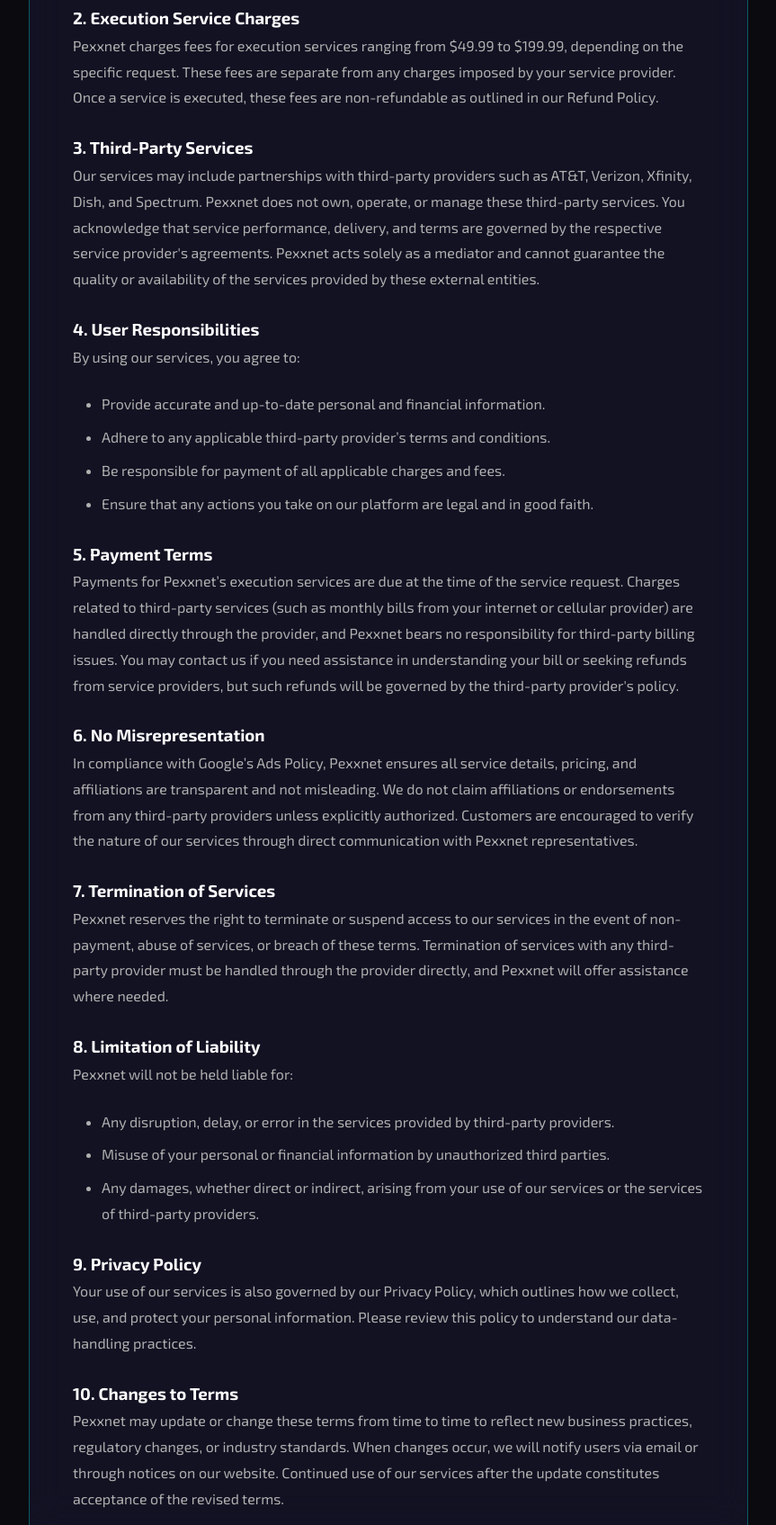
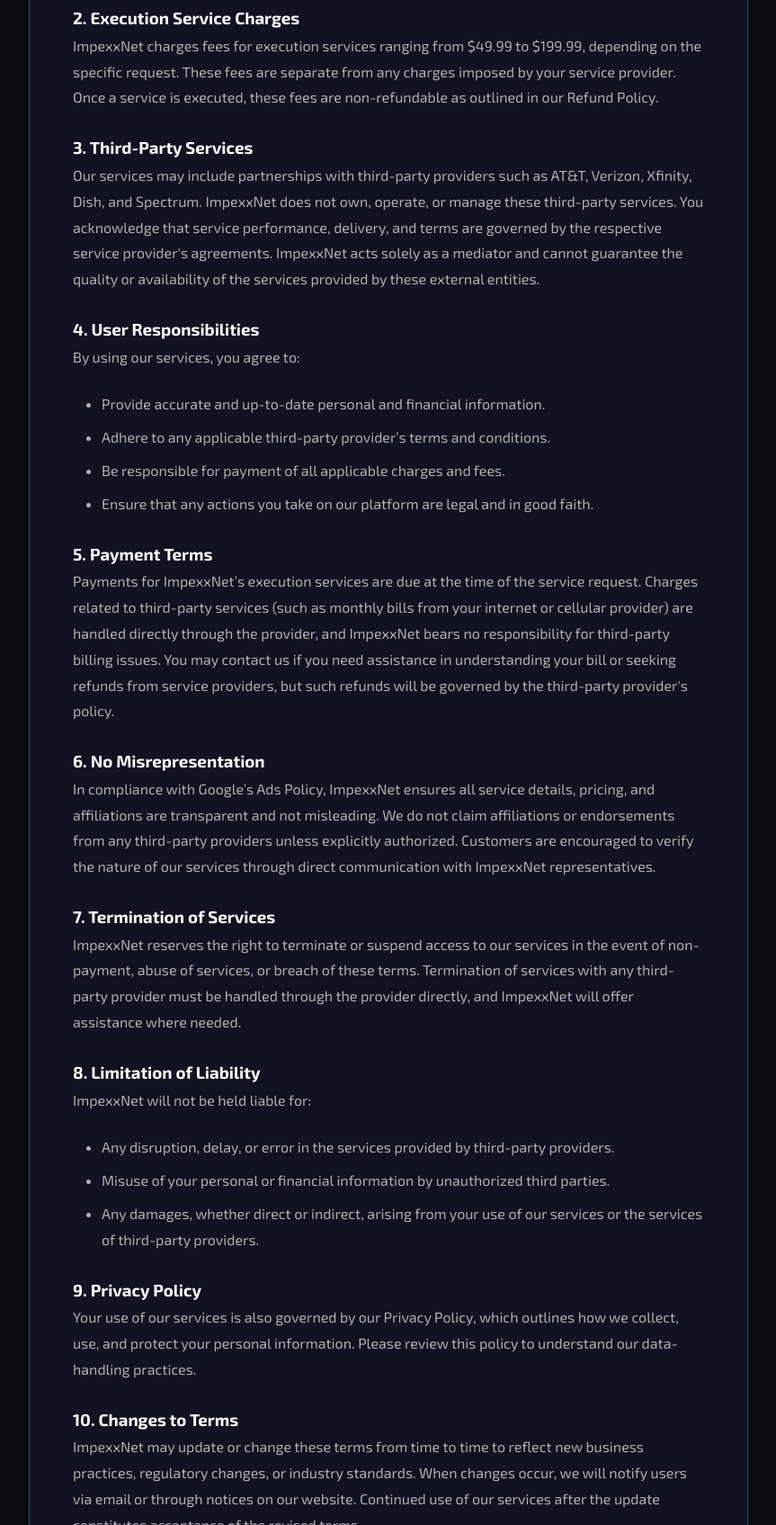
Before and after one commit to pexxnet/pexx-net, a website built with Vite: page terms-conditions.html in a window 1280 px wide. Shown: the part 1105-2800 px from the top of the page at 90% size, without its empty margins (208-1071 px from the left). Built offline with nearby package versions, Linux system fonts and the light colour scheme.

Commit message:
Update terms-conditions.html

```diff
--- a/terms-conditions.html
+++ b/terms-conditions.html
@@ -4,7 +4,7 @@
 <head>
     <meta charset="UTF-8">
     <meta name="viewport" content="width=device-width, initial-scale=1.0">
-    <title>Terms & Conditions - PexxNet</title>
+    <title>Terms & Conditions - ImpexxNet</title>
     <link rel="stylesheet" href="style.css">
     <link
         href="https://fonts.googleapis.com/css2?family=Orbitron:wght@400;500;600;700;800;900&family=Exo+2:wght@300;400;500;600;700;800&display=swap"
@@ -18,7 +18,7 @@
         <div class="nav-container">
             <div class="nav-logo">
                 <a href="index.html">
-                    <h2>PexxNet</h2>
+                    <h2>ImpexxNet</h2>
                 </a>
                 <div class="logo-glow"></div>
             </div>
@@ -48,13 +48,13 @@
 
             <div class="legal-content">
                 <h2>Terms & Conditions</h2>
-                <p>Welcome to Pexxnet. These Terms &amp; Conditions govern your use of our website, services, and
+                <p>Welcome to ImpexxNet. These Terms &amp; Conditions govern your use of our website, services, and
                     products. By accessing or using our services, you agree to these terms, which establish a legally
-                    binding agreement between you and Pexxnet. Please read these carefully to understand your rights and
+                    binding agreement between you and ImpexxNet. Please read these carefully to understand your rights and
                     obligations.</p>
 
                 <h3>1. Services Offered</h3>
-                <p>Pexxnet is an authorized dealer and certified retailer offering services such as internet, streaming,
+                <p>ImpexxNet is an authorized dealer and certified retailer offering services such as internet, streaming,
                     and cellular packages through third-party service providers. Our role is to facilitate customer
                     access to these services and provide related execution services including:</p>
                 <ul>
@@ -70,15 +70,15 @@
                     control the services offered by third-party providers.</p>
 
                 <h3>2. Execution Service Charges</h3>
-                <p>Pexxnet charges fees for execution services ranging from $49.99 to $199.99, depending on the specific
+                <p>ImpexxNet charges fees for execution services ranging from $49.99 to $199.99, depending on the specific
                     request. These fees are separate from any charges imposed by your service provider. Once a service
                     is executed, these fees are non-refundable as outlined in our Refund Policy.</p>
 
                 <h3>3. Third-Party Services</h3>
                 <p>Our services may include partnerships with third-party providers such as AT&amp;T, Verizon, Xfinity,
-                    Dish, and Spectrum. Pexxnet does not own, operate, or manage these third-party services. You
+                    Dish, and Spectrum. ImpexxNet does not own, operate, or manage these third-party services. You
                     acknowledge that service performance, delivery, and terms are governed by the respective service
-                    provider's agreements. Pexxnet acts solely as a mediator and cannot guarantee the quality or
+                    provider's agreements. ImpexxNet acts solely as a mediator and cannot guarantee the quality or
                     availability of the services provided by these external entities.</p>
 
                 <h3>4. User Responsibilities</h3>
@@ -91,26 +91,26 @@
                 </ul>
 
                 <h3>5. Payment Terms</h3>
-                <p>Payments for Pexxnet’s execution services are due at the time of the service request. Charges related
+                <p>Payments for ImpexxNet’s execution services are due at the time of the service request. Charges related
                     to third-party services (such as monthly bills from your internet or cellular provider) are handled
-                    directly through the provider, and Pexxnet bears no responsibility for third-party billing issues.
+                    directly through the provider, and ImpexxNet bears no responsibility for third-party billing issues.
                     You may contact us if you need assistance in understanding your bill or seeking refunds from service
                     providers, but such refunds will be governed by the third-party provider's policy.</p>
 
                 <h3>6. No Misrepresentation</h3>
-                <p>In compliance with Google’s Ads Policy, Pexxnet ensures all service details, pricing, and
+                <p>In compliance with Google’s Ads Policy, ImpexxNet ensures all service details, pricing, and
                     affiliations are transparent and not misleading. We do not claim affiliations or endorsements from
                     any third-party providers unless explicitly authorized. Customers are encouraged to verify the
-                    nature of our services through direct communication with Pexxnet representatives.</p>
+                    nature of our services through direct communication with ImpexxNet representatives.</p>
 
                 <h3>7. Termination of Services</h3>
-                <p>Pexxnet reserves the right to terminate or suspend access to our services in the event of
+                <p>ImpexxNet reserves the right to terminate or suspend access to our services in the event of
                     non-payment, abuse of services, or breach of these terms. Termination of services with any
-                    third-party provider must be handled through the provider directly, and Pexxnet will offer
+                    third-party provider must be handled through the provider directly, and ImpexxNet will offer
                     assistance where needed.</p>
 
                 <h3>8. Limitation of Liability</h3>
-                <p>Pexxnet will not be held liable for:</p>
+                <p>ImpexxNet will not be held liable for:</p>
                 <ul>
                     <li>Any disruption, delay, or error in the services provided by third-party providers.</li>
                     <li>Misuse of your personal or financial information by unauthorized third parties.</li>
@@ -124,7 +124,7 @@
                     practices.</p>
 
                 <h3>10. Changes to Terms</h3>
-                <p>Pexxnet may update or change these terms from time to time to reflect new business practices,
+                <p>ImpexxNet may update or change these terms from time to time to reflect new business practices,
                     regulatory changes, or industry standards. When changes occur, we will notify users via email or
                     through notices on our website. Continued use of our services after the update constitutes
                     acceptance of the revised terms.</p>
@@ -148,7 +148,7 @@
         <div class="container">
             <div class="footer-content">
                 <div class="footer-section">
-                    <h3>PexxNet</h3>
+                    <h3>ImpexxNet</h3>
                     <p>Connecting you to the future with lightning-fast internet and premium entertainment solutions
                         nationwide.</p>
                      <div class="footer-phone">
@@ -186,7 +186,7 @@
                 </div>
             </div>
             <div class="footer-bottom">
-                <p>&copy; 2025 PexxNet. All rights reserved. | <a href="privacy-policy.html">Privacy Policy</a> | <a
+                <p>&copy; 2025 ImpexxNet. All rights reserved. | <a href="privacy-policy.html">Privacy Policy</a> | <a
                         href="terms-conditions.html">Terms & Conditions</a></p>
             </div>
         </div>
```
